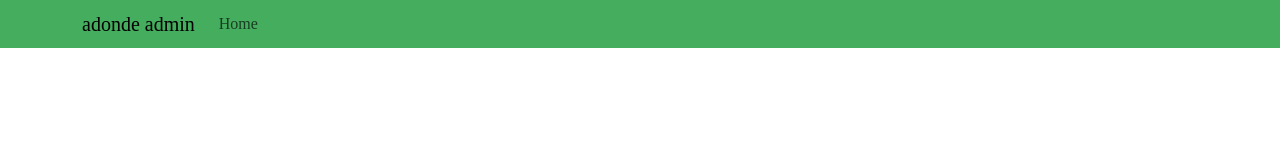
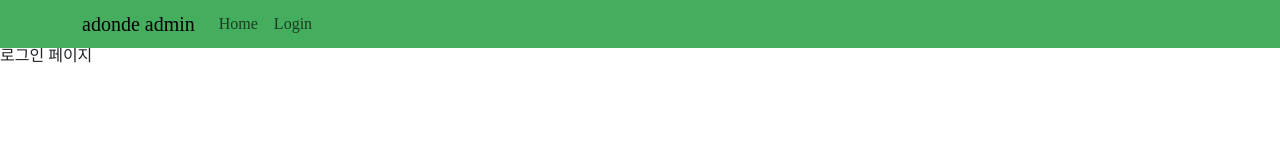
Before and after one commit to adonde-app/adonde-admin, a React (Create React App) app: page /login in a window 1280 px wide. Before the commit this address had no page. Shown: the top 160 px of the page. Built offline with nearby package versions, Linux system fonts and the light colour scheme.

Commit message:
Fix : querydevtool to index.tsx and avoid navbar refresh

```diff
--- a/src/App.tsx
+++ b/src/App.tsx
@@ -1,8 +1,9 @@
 import Home from './pages/Home'
 import User from './pages/User'
+import Login from './pages/Login'
 import NavBar from './components/NavBar'
 import { BrowserRouter, Routes, Route } from 'react-router-dom'
-import { ReactQueryDevtools } from '@tanstack/react-query-devtools'
+
 function App() {
   return (
     <BrowserRouter>
@@ -10,9 +11,8 @@ function App() {
       <Routes>
         <Route path="/" Component={Home} />
         <Route path="/user/:id" Component={User} />
+        <Route path="/login" Component={Login} />
       </Routes>
-
-      <ReactQueryDevtools />
     </BrowserRouter>
   )
 }
--- a/src/components/NavBar.tsx
+++ b/src/components/NavBar.tsx
@@ -3,6 +3,7 @@ import { css } from '@emotion/react'
 import Container from 'react-bootstrap/Container'
 import Nav from 'react-bootstrap/Nav'
 import Navbar from 'react-bootstrap/Navbar'
+import { Link } from 'react-router-dom'
 
 const navBarStyles = css`
   background-color: ${colors.adondeGreen};
@@ -16,7 +17,12 @@ function NavBar() {
         <Navbar.Toggle aria-controls="basic-navbar-nav" />
         <Navbar.Collapse id="basic-navbar-nav">
           <Nav className="me-auto">
-            <Nav.Link href="/">Home</Nav.Link>
+            <Nav.Link as={Link} to="/">
+              Home
+            </Nav.Link>
+            <Nav.Link as={Link} to="/login">
+              Login
+            </Nav.Link>
           </Nav>
         </Navbar.Collapse>
       </Container>
--- a/src/components/user/UserList.tsx
+++ b/src/components/user/UserList.tsx
@@ -18,7 +18,6 @@ function UserList() {
     },
   })
   const navigate = useNavigate()
-
   if (isLoading) {
     return (
       <Container>
--- a/src/index.tsx
+++ b/src/index.tsx
@@ -8,7 +8,7 @@ import 'bootstrap/dist/css/bootstrap.css'
 import { Global } from '@emotion/react'
 import globalStyles from './styles/globalStyles'
 import { QueryClient, QueryClientProvider } from '@tanstack/react-query'
-
+import { ReactQueryDevtools } from '@tanstack/react-query-devtools'
 const reactQueryOption = {
   queries: {
     // retry: 0, // 실패한 쿼리의 재시도 횟수. 0이면 재시도하지 않음.
@@ -30,6 +30,7 @@ root.render(
     <Global styles={globalStyles} />
     <QueryClientProvider client={queryClient}>
       <App />
+      <ReactQueryDevtools />
     </QueryClientProvider>
   </React.StrictMode>,
 )
--- /dev/null
+++ b/src/pages/Login.tsx
@@ -0,0 +1,5 @@
+function Login() {
+  return <div>로그인 페이지</div>
+}
+
+export default Login
```
